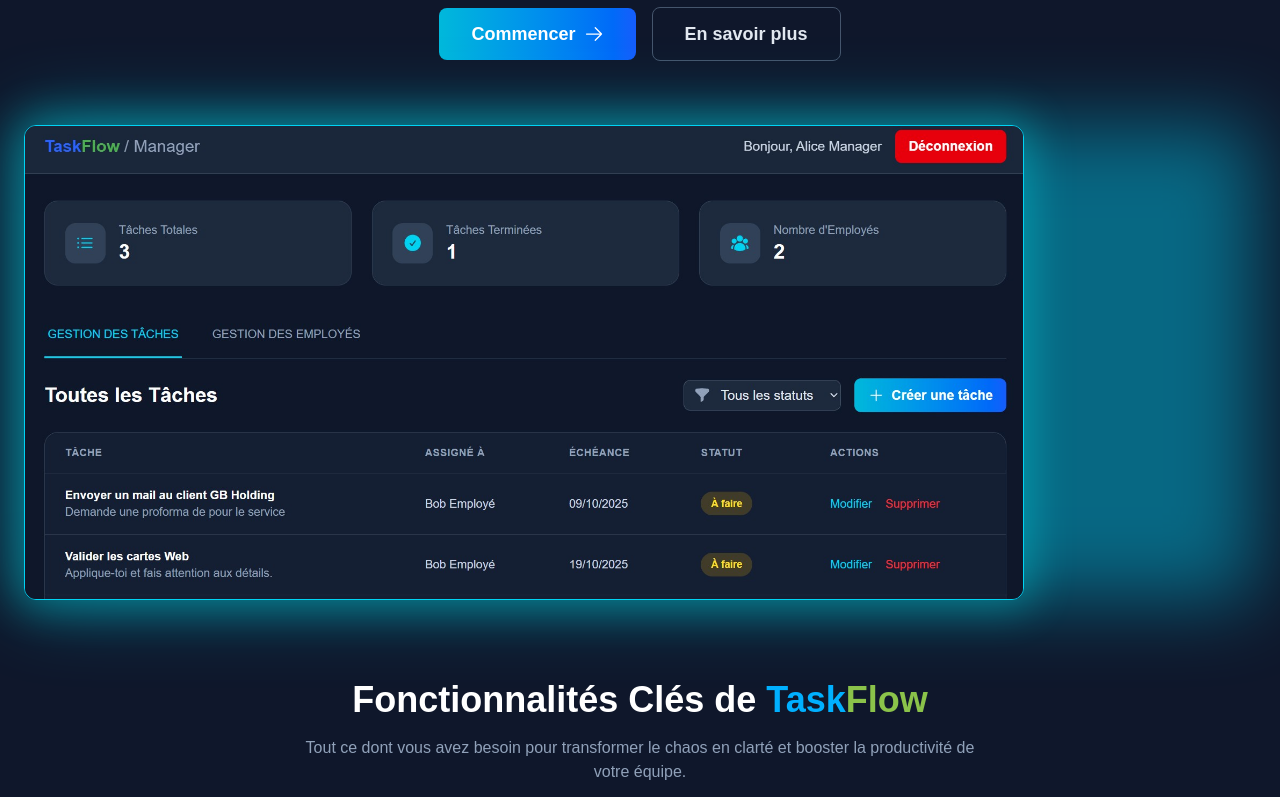
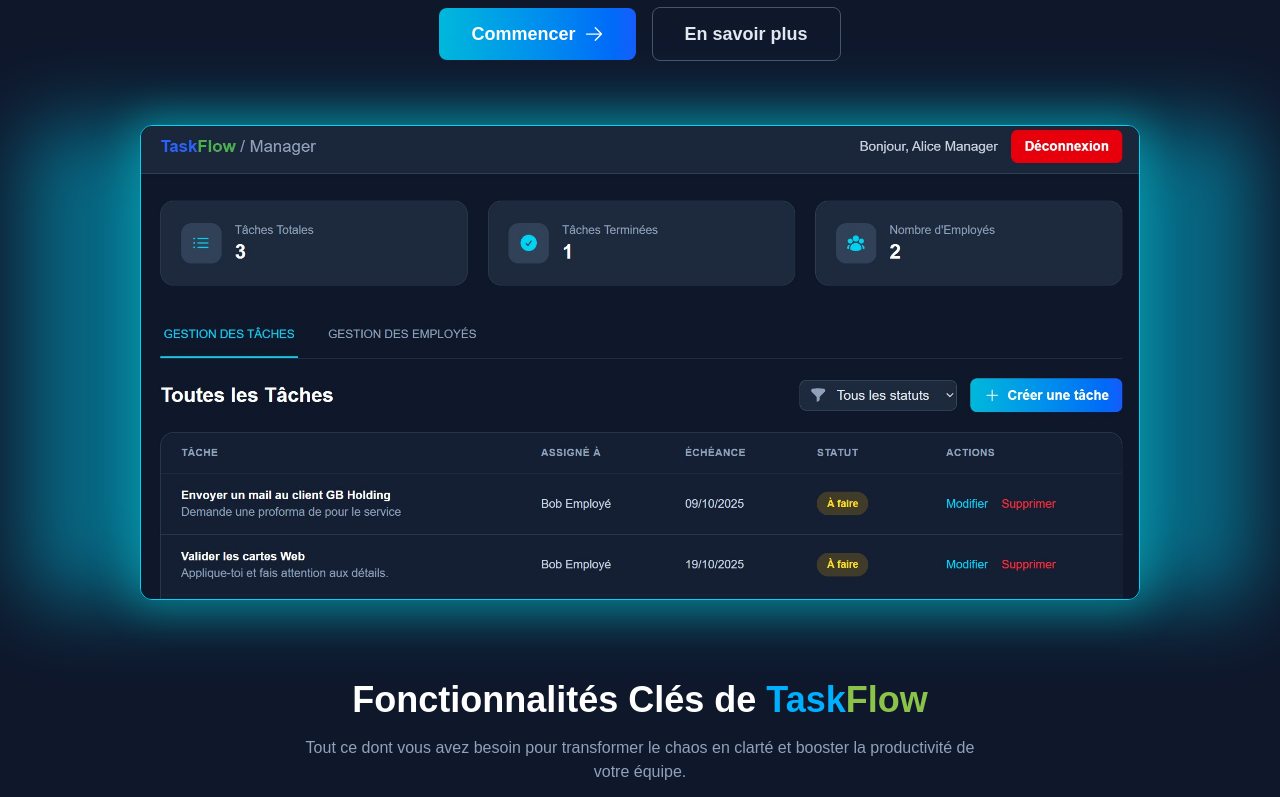
Before and after one commit to PaulBenjamin225/memoire_simplon, a Next.js app in the folder taskflow/: page / in a window 1280 px wide. Shown: the part 399-1196 px from the top of the page. Built offline with nearby package versions, Linux system fonts and the light colour scheme.

Commit message:
Correction Bug

```diff
--- a/taskflow/pages/index.js
+++ b/taskflow/pages/index.js
@@ -82,7 +82,7 @@ export default function HomePage() {
             alt="Aperçu du tableau de bord de TaskFlow"
             width={1000}
             height={600}
-            className="relative rounded-xl border border-cyan-400 shadow-[0_0_40px_10px_rgba(0,255,255,0.3)] transition duration-500"
+            className="relative rounded-xl border border-cyan-400 shadow-[0_0_40px_10px_rgba(0,255,255,0.3)] transition duration-500 mx-auto"
           />
         </div>
 
--- a/taskflow/pages/redirectToWp.js
+++ b/taskflow/pages/redirectToWp.js
@@ -15,7 +15,7 @@ export default function RedirectToWp() {
       const destination = router.query.destination || '/';
 
       if (!taskflowToken) {
-        setMessage("Vous n'êtes pas connecté. Redirection...");
+        setMessage("Redirection...");
         // Redirige vers la page de connexion de WordPress
         window.location.href = `${WORDPRESS_URL}/wp-login.php`;
         return;
```
